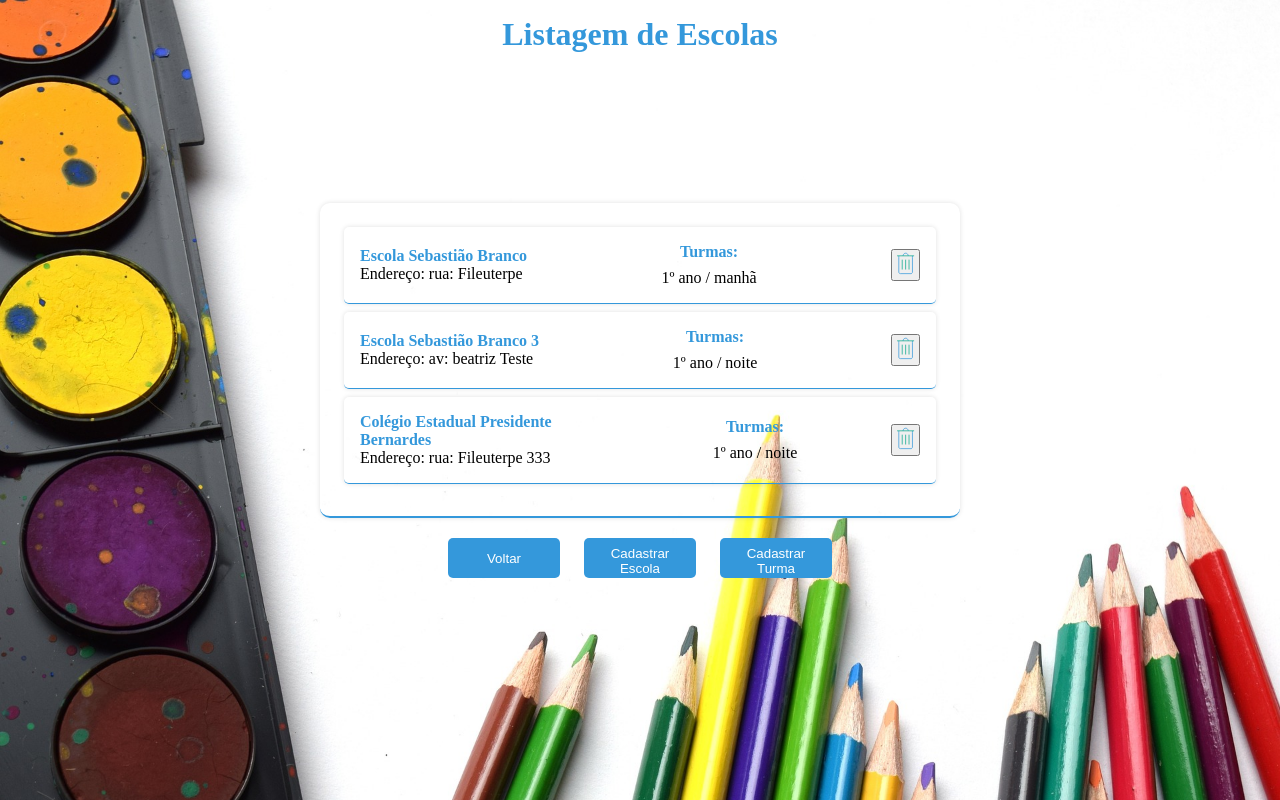
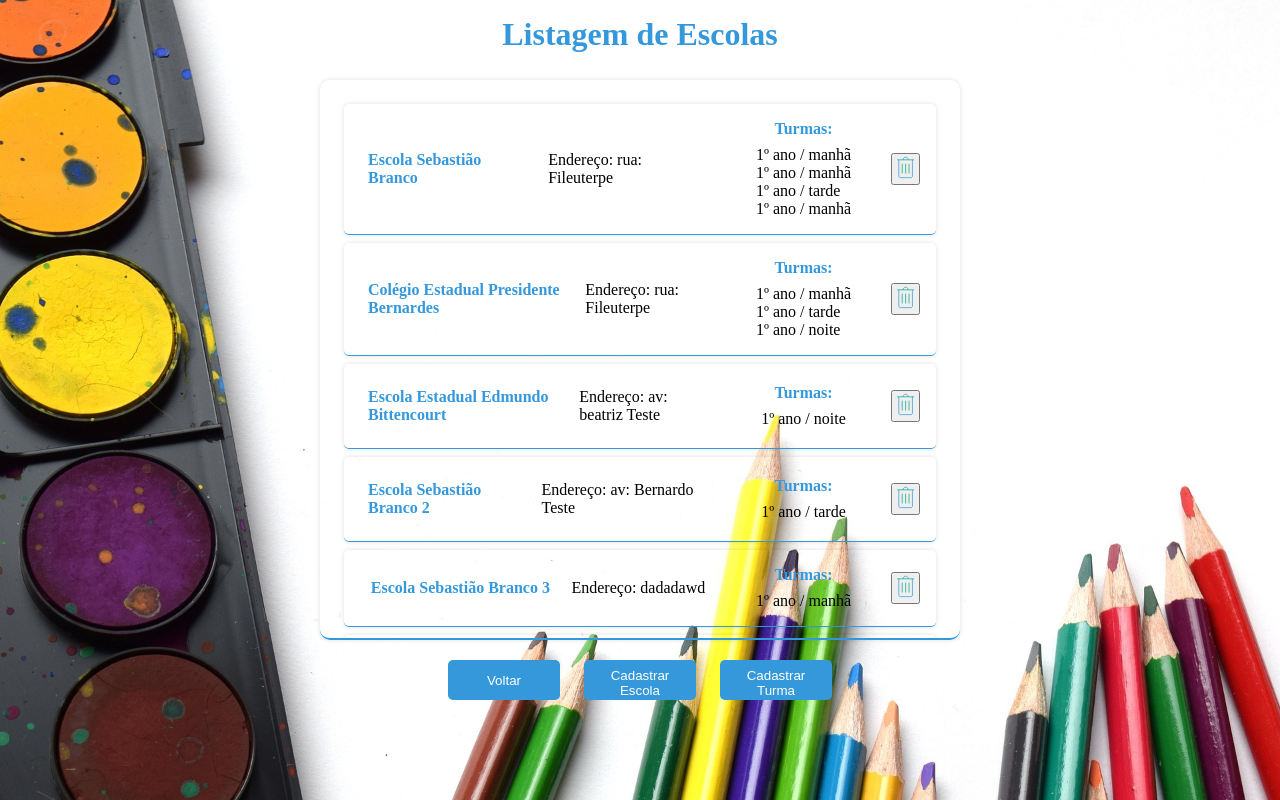
Before and after one commit to BiancoLorencini/cadastroEscolas, a React (Vite) app in the folder cadastroEscolas/: page /escola in a window 1280 px wide. Built offline with nearby package versions, Linux system fonts and the light colour scheme; data requests are answered from the project's data file.

Commit message:
completed

```diff
--- a/cadastroEscolas/db.json
+++ b/cadastroEscolas/db.json
@@ -1,19 +1,50 @@
 {
   "escolas": [
     {
-      "id": "8717",
+      "id": "0bd0",
       "nome": "Escola Sebastião Branco",
       "endereco": "rua: Fileuterpe",
       "turmas": [
         {
           "id": 1,
           "nome": "1º ano / manhã"
+        },
+        {
+          "id": 2,
+          "nome": "1º ano / manhã"
+        },
+        {
+          "id": 3,
+          "nome": "1º ano / tarde"
+        },
+        {
+          "id": 4,
+          "nome": "1º ano / manhã"
         }
       ]
     },
     {
-      "id": "efb4",
-      "nome": "Escola Sebastião Branco 3",
+      "id": "34fb",
+      "nome": "Colégio Estadual Presidente Bernardes",
+      "endereco": "rua: Fileuterpe",
+      "turmas": [
+        {
+          "id": 1,
+          "nome": "1º ano / manhã"
+        },
+        {
+          "id": 2,
+          "nome": "1º ano / tarde"
+        },
+        {
+          "id": 3,
+          "nome": "1º ano / noite"
+        }
+      ]
+    },
+    {
+      "id": "6045",
+      "nome": "Escola Estadual Edmundo Bittencourt",
       "endereco": "av: beatriz Teste",
       "turmas": [
         {
@@ -23,9 +54,46 @@
       ]
     },
     {
-      "id": "8f64",
-      "nome": "Colégio Estadual Presidente Bernardes",
-      "endereco": "rua: Fileuterpe 333",
+      "id": "ef19",
+      "nome": "Escola Sebastião Branco 2",
+      "endereco": "av: Bernardo Teste",
+      "turmas": [
+        {
+          "id": 1,
+          "nome": "1º ano / tarde"
+        }
+      ]
+    },
+    {
+      "id": "dab4",
+      "nome": "Escola Sebastião Branco 3",
+      "endereco": "dadadawd",
+      "turmas": [
+        {
+          "id": 1,
+          "nome": "1º ano / manhã"
+        }
+      ]
+    },
+    {
+      "id": "e93f",
+      "nome": "Escola Sebastião Branco0000",
+      "endereco": "rua: Fileuterpe 1111",
+      "turmas": [
+        {
+          "id": 1,
+          "nome": "1º ano / manhã"
+        },
+        {
+          "id": 2,
+          "nome": "1º ano / tarde"
+        }
+      ]
+    },
+    {
+      "id": "df26",
+      "nome": "escola de teste",
+      "endereco": "dadadawd",
       "turmas": [
         {
           "id": 1,
--- a/cadastroEscolas/src/pages/listagemEscola/escola.jsx
+++ b/cadastroEscolas/src/pages/listagemEscola/escola.jsx
@@ -87,10 +87,11 @@ const Escola = () => {
             escolas.map((escola) => (
               <div className={style.escolaLista} key={escola.id}>
                 <div className={style.escolaInfo}>
-                  <div>
+                  <div className={style.escolaNome}>
                     <h3>{escola.nome}</h3>
                     <p>Endereço: {escola.endereco}</p>
                   </div>
+                  <span className={style.spanDivider}></span>
                   <div className={style.escolaTurmas}>
                     <h4>Turmas:</h4>
                     <ul>
--- a/cadastroEscolas/src/pages/listagemEscola/escola.module.css
+++ b/cadastroEscolas/src/pages/listagemEscola/escola.module.css
@@ -70,13 +70,22 @@
   width: 100%;
   display: flex;
   align-items: center;
-  justify-content: space-between;
+  justify-content: space-around;
   padding: 0.5rem;
 }
 
 .escolaInfo h3, h4 {
   color: var(--cor-azul);
   font-size: clamp(0.8rem, 1.5vw, 1rem);
+}
+
+.escolaNome {
+  width: 100%;
+  display: flex;
+  align-items: center;
+  justify-content: space-around;
+  padding: 0.5rem;
+  gap: 1rem;
 }
 
 .escolaTurmas {
```
